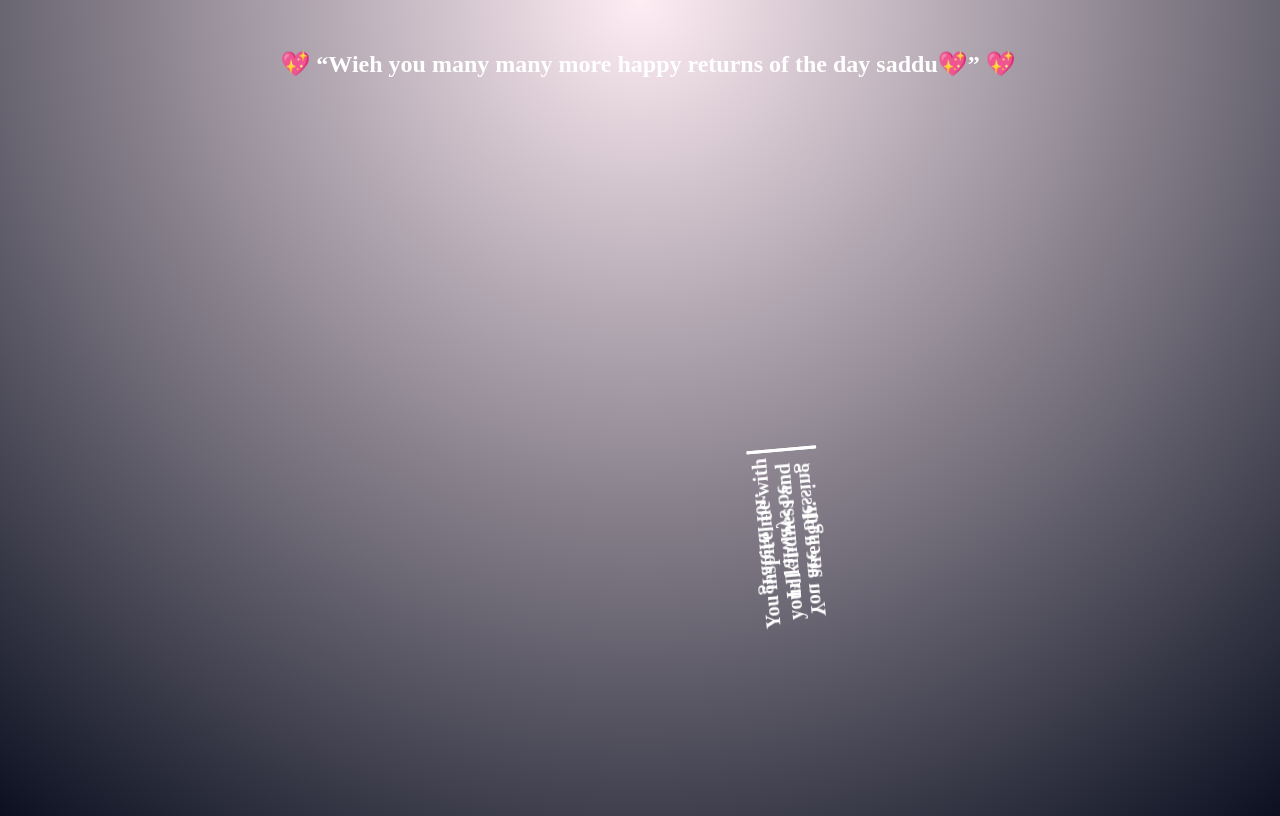
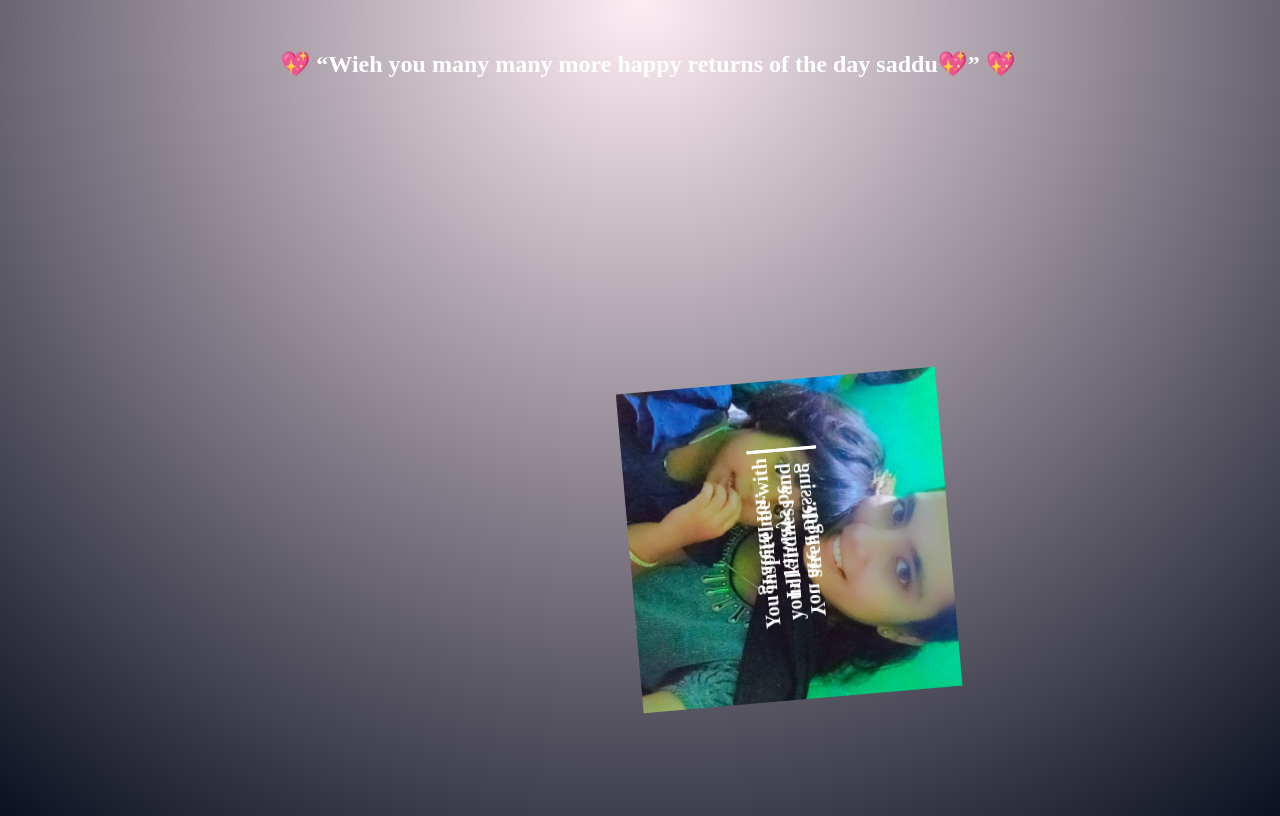
Before and after one commit to shahulabbas/saddu, a plain HTML site: page index.html in a window 1280 px wide. Drawn offline with Linux system fonts and the light colour scheme.

Commit message:
Update index.html

```diff
--- a/index.html
+++ b/index.html
@@ -46,7 +46,7 @@
 
         .box .front {
             transform: translateZ(160px);
-            background: url(./img/img1.jpeg);
+            background: url(./img/img1.jpg);
             background-position: center;
             background-repeat: no-repeat;
             background-size: cover;
@@ -54,7 +54,7 @@
 
         .box .back {
             transform: rotateY(180deg) translateZ(160px);
-            background: url(./img/img2.jpeg);
+            background: url(./img/img2.jpg);
             background-position: center;
             background-repeat: no-repeat;
             background-size: cover;
@@ -62,7 +62,7 @@
 
         .box .left {
             transform: rotateY(-90deg) translateZ(160px);
-            background: url(./img/img3.jpeg);
+            background: url(./img/img3.jpg);
             background-position: center;
             background-repeat: no-repeat;
             background-size: cover;
@@ -70,7 +70,7 @@
 
         .box .right {
             transform: rotateY(90deg) translateZ(160px);
-            background: url(./img/img1.jpeg);
+            background: url(./img/img1.jpg);
             background-position: center;
             background-repeat: no-repeat;
             background-size: cover;
@@ -78,7 +78,7 @@
 
         .box .top {
             transform: rotateX(90deg) translateZ(160px);
-            background: url(./img/img2.jpeg);
+            background: url(./img/img2.jpg);
             background-position: center;
             background-repeat: no-repeat;
             background-size: cover;
@@ -86,7 +86,7 @@
 
         .box .bottom {
             transform: rotateX(-90deg) translateZ(160px);
-            background: url(./img/img3.jpeg);
+            background: url(./img/img3.jpg);
             background-position: center;
             background-repeat: no-repeat;
             background-size: cover;
```
